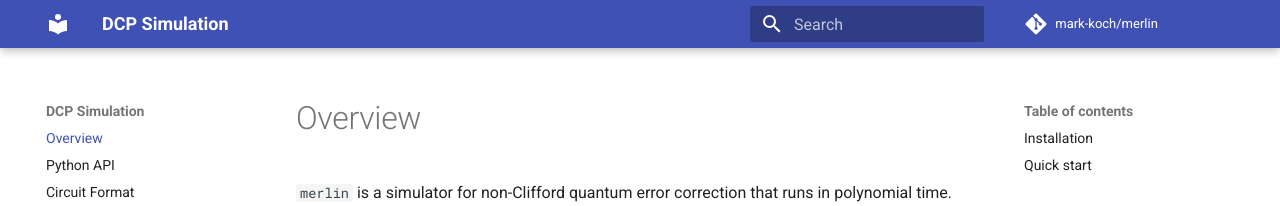
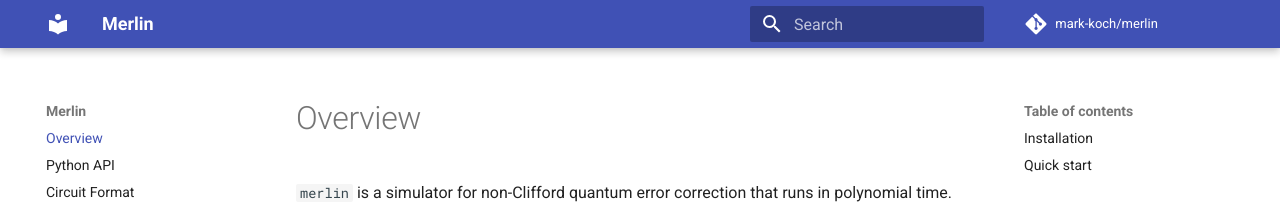
Before and after one commit to mark-koch/merlin, an MkDocs documentation site: the page built from docs/index.md, in a window 1280 px wide. Shown: the top 206 px of the page. Built offline with MkDocs 1.6.1 and Material for MkDocs 9.7.7, drawn with Linux system fonts in a browser that asks for light colours; comment, search, counter and statistics services are not loaded.

Commit message:
docs: Update site header

```diff
--- a/mkdocs.yml
+++ b/mkdocs.yml
@@ -1,4 +1,4 @@
-site_name: DCP Simulation
+site_name: Merlin
 site_url: https://mydomain.org/mysite
 repo_url: https://github.com/mark-koch/merlin
 repo_name: mark-koch/merlin
```
